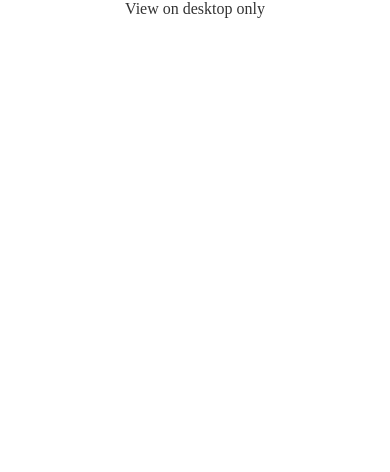
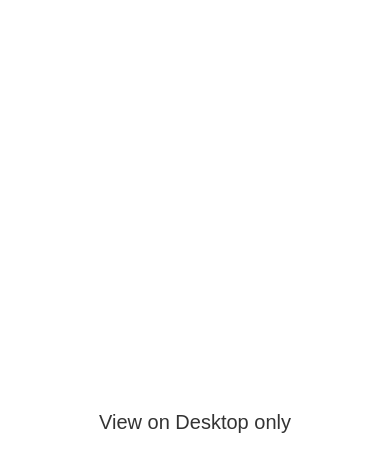
Before and after one commit to 0htn/holiday-gift, a plain HTML site: page index.html in a window 390 px wide. Drawn offline with Linux system fonts and the light colour scheme.

Commit message:
Update index.html

```diff
--- a/index.html
+++ b/index.html
@@ -1,6 +1,5 @@
 <!DOCTYPE html>
 <html lang="en">
-
 <head>
     <meta charset="UTF-8">
     <meta name="viewport" content="width=device-width, initial-scale=1.0">
@@ -78,31 +77,30 @@
             color: #d9d9d9;
         }
 
-        @media only screen and (max-width: 786px) {
-            /* Styles for screens with a maximum width of 600px (mobile devices) */
-            body {
-                background: none; /* Remove background image */
-                align-items: flex-start; /* Adjust alignment */
-            }
-
+        /* Media query for hiding content on mobile */
+        @media (max-width: 768px) {
             #envelope,
             #paper,
             #message,
             #infoMessage,
             #openText {
-                display: none; /* Hide all elements */
+                display: none;
             }
 
-            #mobileMessage {
-                display: block; /* Show message for mobile users */
-                font-size: 16px;
+            body {
+                background: none;
+            }
+
+            #desktopMessage {
+                display: block;
+                text-align: center;
+                font-family: 'Arial', sans-serif;
                 color: #333333;
-                text-align: center;
+                font-size: 20px;
             }
         }
     </style>
 </head>
-
 <body>
 
 <div id="envelope" onmouseover="showInfoMessage()" onmouseout="hideInfoMessage()" onclick="openEnvelope()">
@@ -113,7 +111,9 @@
     <div id="infoMessage">Double click to open the gift!</div>
 </div>
 
-    <div id="mobileMessage">View on desktop only</div>
+<div id="desktopMessage">
+    View on Desktop only
+</div>
 
 <script>
     function openEnvelope() {
@@ -139,8 +139,8 @@
         var infoMessage = document.getElementById("infoMessage");
         infoMessage.style.display = "none";
     }
+
 </script>
 
 </body>
-
 </html>
```
Lines whose indentation alone changed are shown as unchanged.
